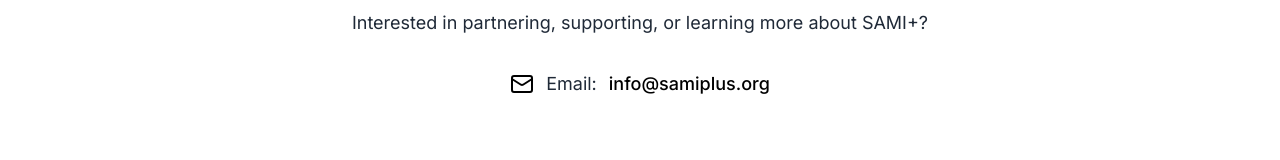
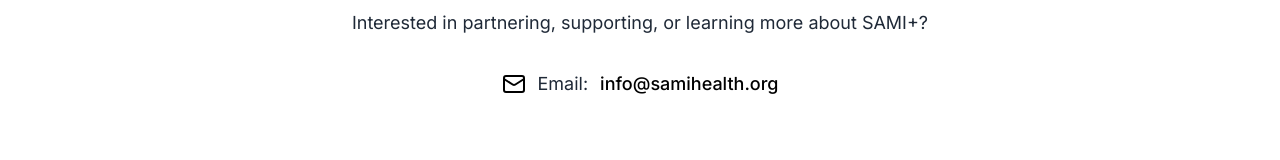
Before and after one commit to samiwithai/sami_health_website_v1, a React (Vite) app: page / in a window 1280 px wide. Shown: the part 2257-2417 px from the top of the page. Built offline with nearby package versions, Linux system fonts and the light colour scheme.

Commit message:
Update the contact info to reflect the right email

```diff
--- a/src/sections/GetInvolved.jsx
+++ b/src/sections/GetInvolved.jsx
@@ -31,10 +31,10 @@
             <Mail className="text-black" size={24} />
             <span className="text-gray-800">Email:</span>
             <a
-              href="mailto:info@samiplus.org"
+              href="mailto:info@samihealth.org"
               className="text-black font-medium hover:underline"
             >
-              info@samiplus.org
+              info@samihealth.org
             </a>
           </div>
         </motion.div>
```
